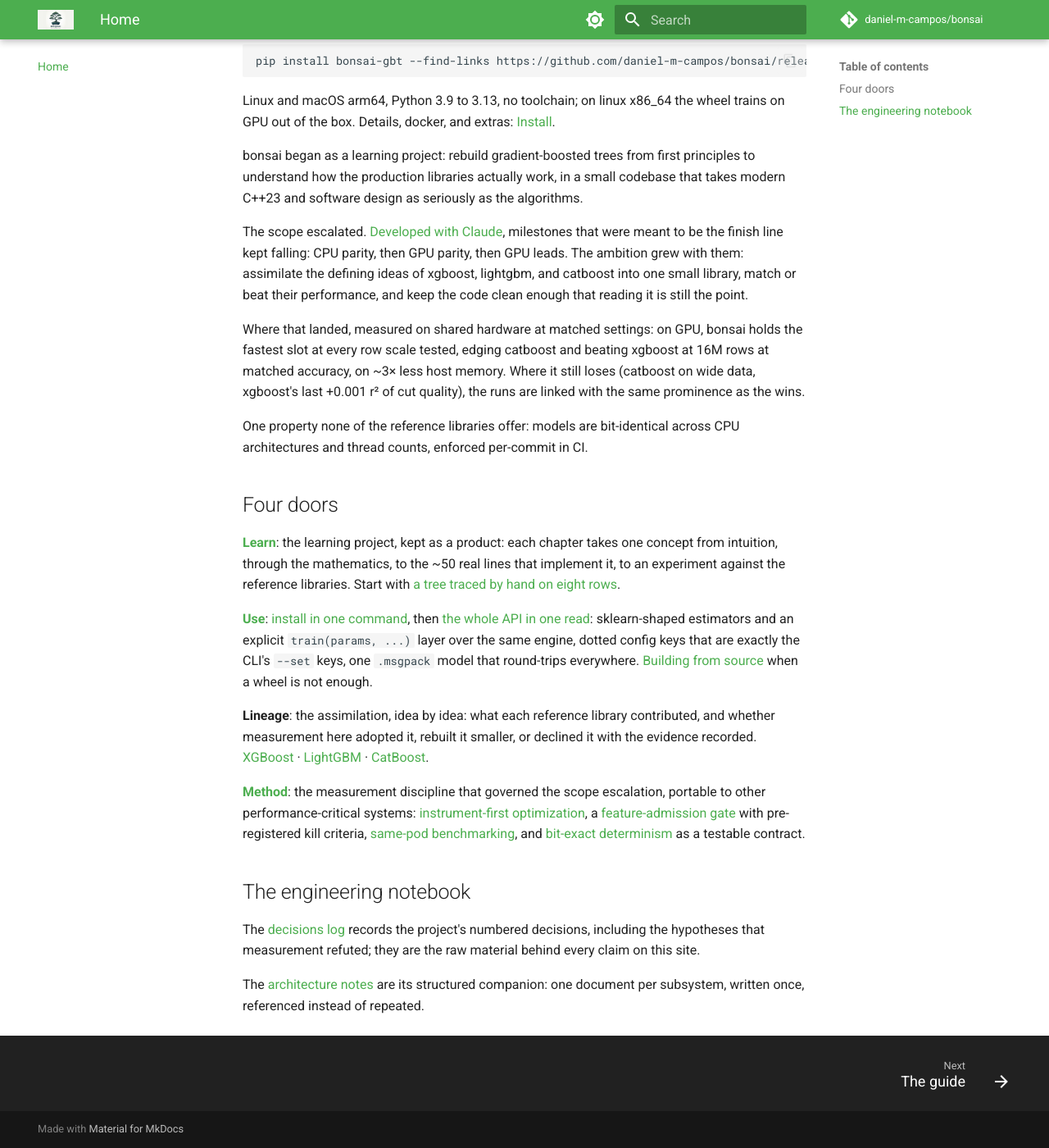
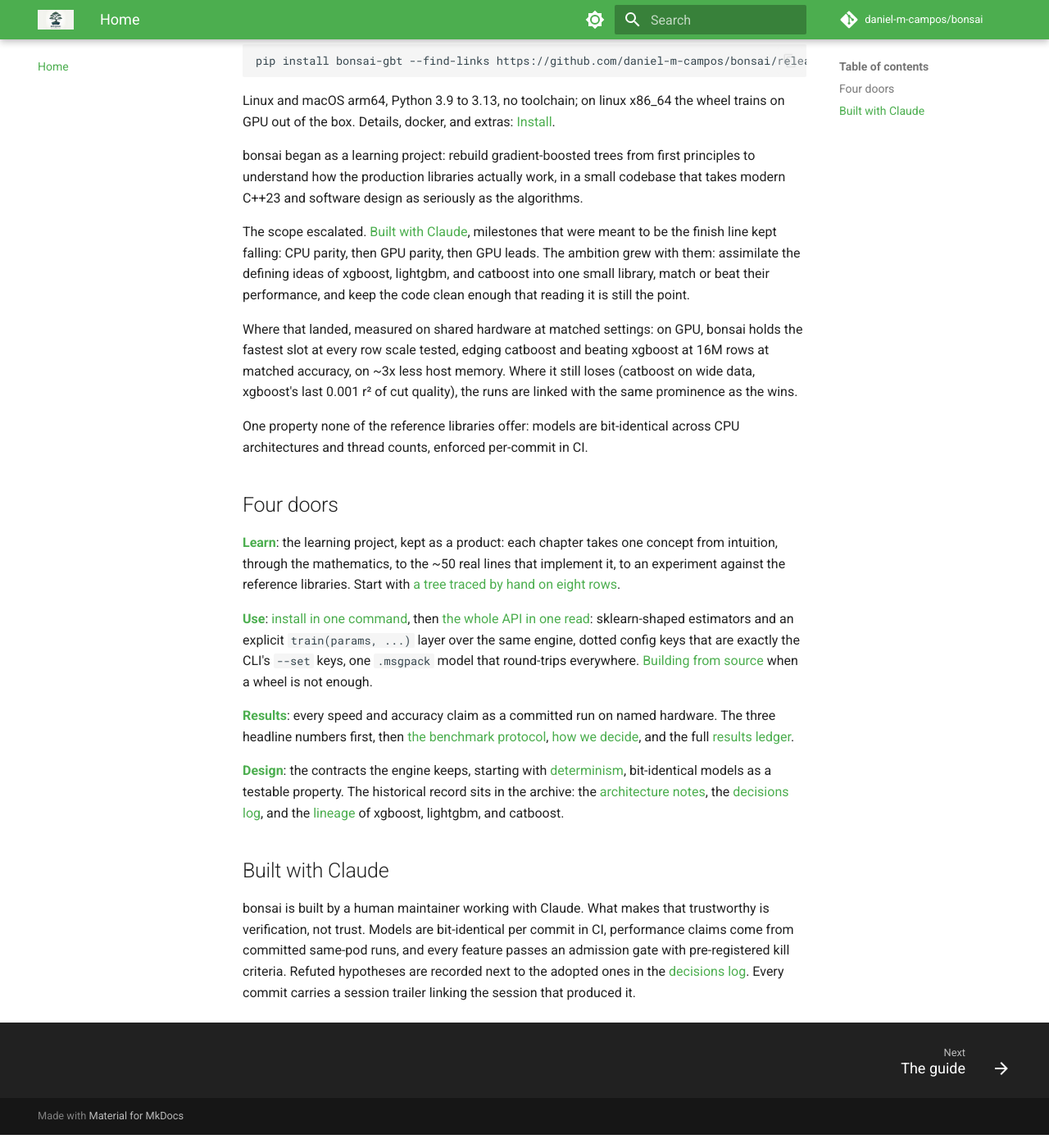
Before and after one commit to daniel-m-campos/bonsai, an MkDocs documentation site: the page built from docs/index.md, in a window 1280 px wide and 1400 px high, scrolled down 215 px. Shown: the whole window at 82% size. Built offline with MkDocs 1.6.1 and Material for MkDocs 9.7.7, drawn with Linux system fonts in a browser that asks for light colours; comment, search, counter and statistics services are not loaded.

Commit message:
docs: determinism to Design, fold about into Home, label the archive
Move determinism.md to docs/design/ (the first Design contract page). Fold
about.md into a Built with Claude section on Home and remove the file; drop
the standalone engineering-notebook section, surfacing decisions and
architecture under the Design archive text instead. Add archive preambles to
architecture/README.md and decisions.md (historical record, kept for agents;
curated pages live in Design). Refresh the guide reading order and mark
chapters 12/13 as applied chapters.

Claude-Session: https://claude.ai/code/session_01SfgWZ7ftZV7aJJh87NXR72

```diff
--- a/docs/index.md
+++ b/docs/index.md
@@ -10,9 +10,9 @@ Linux and macOS arm64, Python 3.9 to 3.13, no toolchain; on linux x86_64 the whe
 
 bonsai began as a learning project: rebuild gradient-boosted trees from first principles to understand how the production libraries actually work, in a small codebase that takes modern C++23 and software design as seriously as the algorithms.
 
-The scope escalated. [Developed with Claude](about.md), milestones that were meant to be the finish line kept falling: CPU parity, then GPU parity, then GPU leads. The ambition grew with them: assimilate the defining ideas of xgboost, lightgbm, and catboost into one small library, match or beat their performance, and keep the code clean enough that reading it is still the point.
+The scope escalated. [Built with Claude](#built-with-claude), milestones that were meant to be the finish line kept falling: CPU parity, then GPU parity, then GPU leads. The ambition grew with them: assimilate the defining ideas of xgboost, lightgbm, and catboost into one small library, match or beat their performance, and keep the code clean enough that reading it is still the point.
 
-Where that landed, measured on shared hardware at matched settings: on GPU, bonsai holds the fastest slot at every row scale tested, edging catboost and beating xgboost at 16M rows at matched accuracy, on ~3× less host memory. Where it still loses (catboost on wide data, xgboost's last +0.001 r² of cut quality), the runs are linked with the same prominence as the wins.
+Where that landed, measured on shared hardware at matched settings: on GPU, bonsai holds the fastest slot at every row scale tested, edging catboost and beating xgboost at 16M rows at matched accuracy, on ~3x less host memory. Where it still loses (catboost on wide data, xgboost's last 0.001 r² of cut quality), the runs are linked with the same prominence as the wins.
 
 One property none of the reference libraries offer: models are bit-identical across CPU architectures and thread counts, enforced per-commit in CI.
 
@@ -22,12 +22,10 @@ One property none of the reference libraries offer: models are bit-identical acr
 
 **[Use](use/install.md)**: [install in one command](use/install.md), then [the whole API in one read](use/api-tour.md): sklearn-shaped estimators and an explicit `train(params, ...)` layer over the same engine, dotted config keys that are exactly the CLI's `--set` keys, one `.msgpack` model that round-trips everywhere. [Building from source](use/building.md) when a wheel is not enough.
 
-**Lineage**: the assimilation, idea by idea: what each reference library contributed, and whether measurement here adopted it, rebuilt it smaller, or declined it with the evidence recorded. [XGBoost](lineage/xgboost.md) · [LightGBM](lineage/lightgbm.md) · [CatBoost](lineage/catboost.md).
+**[Results](method/README.md)**: every speed and accuracy claim as a committed run on named hardware. The three headline numbers first, then [the benchmark protocol](method/benchmark-protocol.md), [how we decide](method/how-we-decide.md), and the full [results ledger](method/results.md).
 
-**[Method](method/README.md)**: the measurement discipline that governed the scope escalation, portable to other performance-critical systems: [instrument-first optimization](method/instrument-first.md), a [feature-admission gate](method/feature-admission.md) with pre-registered kill criteria, [same-pod benchmarking](method/benchmarking.md), and [bit-exact determinism](method/determinism.md) as a testable contract.
+**[Design](design/determinism.md)**: the contracts the engine keeps, starting with [determinism](design/determinism.md), bit-identical models as a testable property. The historical record sits in the archive: the [architecture notes](architecture/README.md), the [decisions log](decisions.md), and the [lineage](lineage/xgboost.md) of xgboost, lightgbm, and catboost.
 
-## The engineering notebook
+## Built with Claude
 
-The [decisions log](decisions.md) records the project's numbered decisions, including the hypotheses that measurement refuted; they are the raw material behind every claim on this site.
-
-The [architecture notes](architecture/README.md) are its structured companion: one document per subsystem, written once, referenced instead of repeated.
+bonsai is built by a human maintainer working with Claude. What makes that trustworthy is verification, not trust. Models are bit-identical per commit in CI, performance claims come from committed same-pod runs, and every feature passes an admission gate with pre-registered kill criteria. Refuted hypotheses are recorded next to the adopted ones in the [decisions log](decisions.md). Every commit carries a session trailer linking the session that produced it.
```
Also changed, not shown: docs/about.md (deleted, +0 -7 lines), docs/architecture/README.md (+2 -0 lines), docs/decisions.md (+2 -0 lines), docs/design/determinism.md (renamed from docs/method/determinism.md, +1 -1 lines), docs/guide/README.md (+7 -5 lines).
